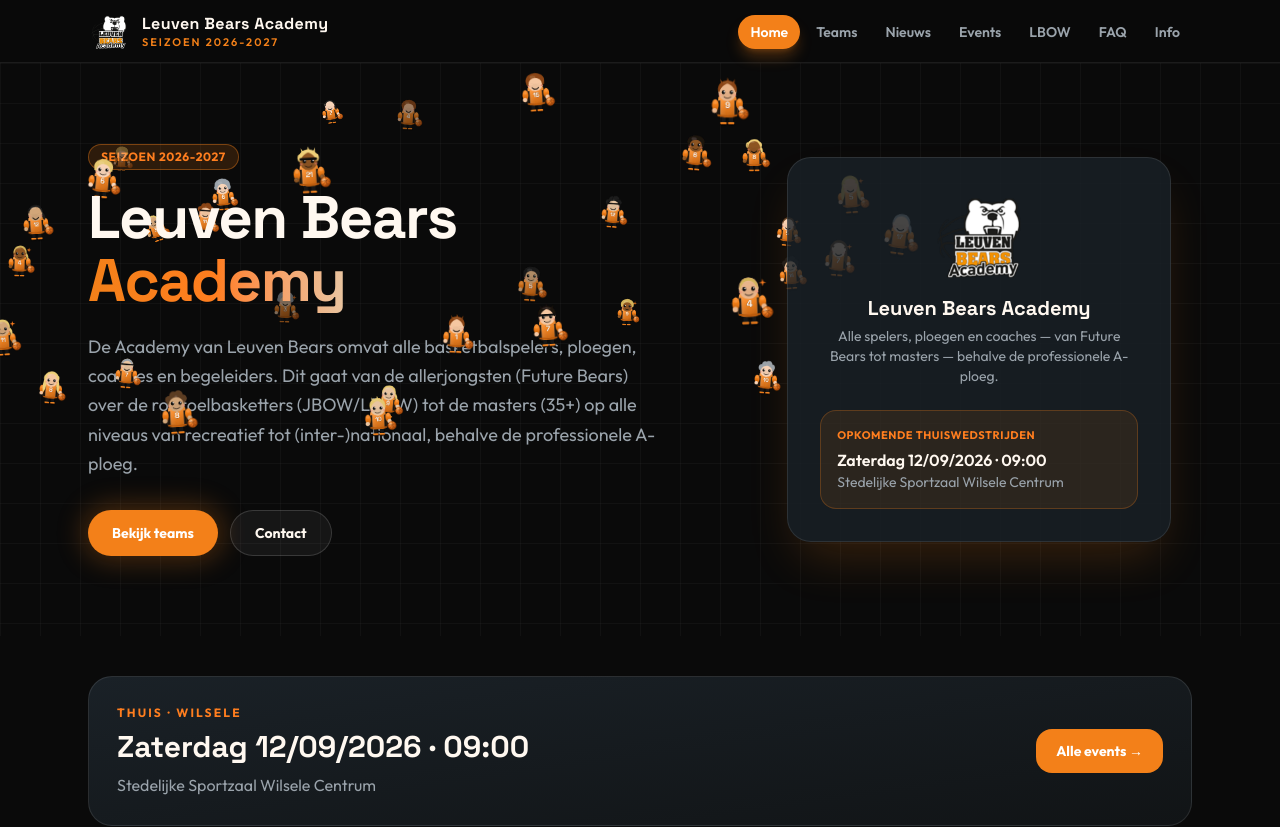
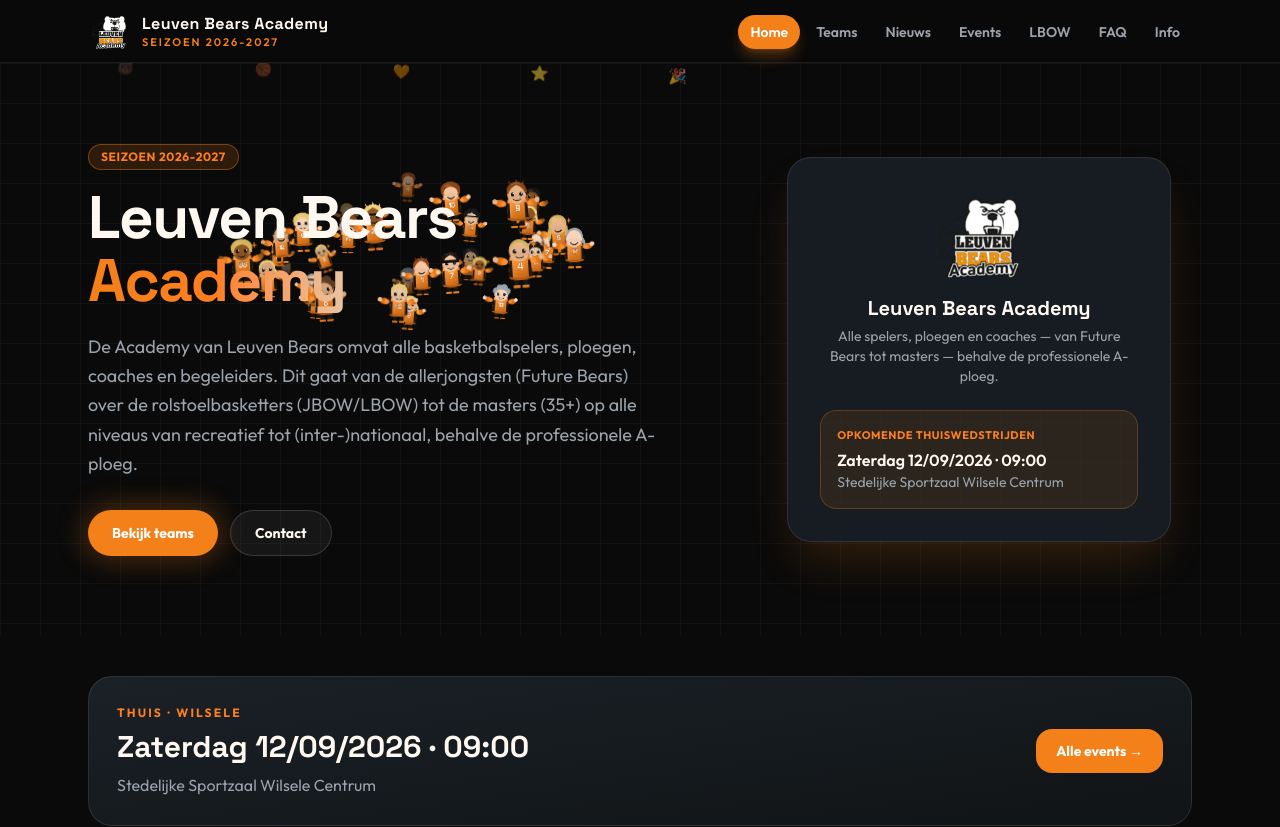
Before and after one commit to bartlens/leuven-bears-academy, a React (Vite) app: page / in a window 1280 px wide. Shown: the top 827 px of the page. Built offline with nearby package versions, Linux system fonts and the light colour scheme.

Commit message:
Tighten party cheer cluster and raise arms for real cheering

```diff
--- a/src/components/HeroTitlePeek.tsx
+++ b/src/components/HeroTitlePeek.tsx
@@ -122,34 +122,35 @@
 }
 
 function partySlots(count: number) {
+  /* Tight cluster around the title — close together, still a lively blob */
   const base: { left: number; top: number; scale: number }[] = [
-    { left: 8, top: 55, scale: 0.92 },
-    { left: 22, top: 18, scale: 0.85 },
-    { left: 38, top: 62, scale: 1 },
-    { left: 50, top: 8, scale: 0.9 },
-    { left: 62, top: 58, scale: 0.95 },
-    { left: 78, top: 22, scale: 0.88 },
-    { left: 92, top: 52, scale: 0.9 },
-    { left: 15, top: 88, scale: 0.8 },
-    { left: 48, top: 92, scale: 0.82 },
-    { left: 85, top: 85, scale: 0.8 },
-    { left: 30, top: 40, scale: 0.78 },
-    { left: 70, top: 38, scale: 0.78 },
+    { left: 34, top: 50, scale: 0.96 },
+    { left: 42, top: 30, scale: 0.9 },
+    { left: 50, top: 56, scale: 1 },
+    { left: 50, top: 22, scale: 0.92 },
+    { left: 58, top: 52, scale: 0.97 },
+    { left: 66, top: 32, scale: 0.9 },
+    { left: 68, top: 50, scale: 0.94 },
+    { left: 38, top: 68, scale: 0.86 },
+    { left: 50, top: 72, scale: 0.88 },
+    { left: 62, top: 68, scale: 0.86 },
+    { left: 42, top: 42, scale: 0.84 },
+    { left: 58, top: 40, scale: 0.84 },
   ]
   const slots = [...base]
   for (let i = base.length; i < count; i++) {
     const angle = ((i * 137.508) % 360) * (Math.PI / 180)
-    const ring = 28 + (i % 4) * 10
+    const ring = 12 + (i % 4) * 5
     slots.push({
-      left: Math.max(2, Math.min(98, 50 + Math.cos(angle) * ring)),
-      top: Math.max(4, Math.min(96, 50 + Math.sin(angle) * ring * 0.85)),
-      scale: 0.72 + (i % 5) * 0.04,
+      left: Math.max(28, Math.min(72, 50 + Math.cos(angle) * ring)),
+      top: Math.max(18, Math.min(76, 50 + Math.sin(angle) * ring * 0.7)),
+      scale: 0.78 + (i % 5) * 0.035,
     })
   }
   return slots.slice(0, count).map((s, i) => ({
     left: `${s.left}%`,
     top: `${s.top}%`,
-    delay: `${i * 0.04}s`,
+    delay: `${i * 0.035}s`,
     scale: s.scale,
   }))
 }
--- a/src/index.css
+++ b/src/index.css
@@ -108,8 +108,8 @@
 .hero-title-peek__stage {
   left: 50%;
   top: 50%;
-  width: 160%;
-  height: 280%;
+  width: 120%;
+  height: 220%;
   transform: translate(-50%, -50%);
 }
 
@@ -160,6 +160,63 @@
 .hero-title-peek__svg .pf-legs,
 .hero-title-peek__svg .pf-head {
   animation: none !important;
+}
+
+.hero-title-peek__svg .pf-arm-l,
+.hero-title-peek__svg .pf-arm-r {
+  transform-box: view-box;
+}
+
+.hero-title-peek__svg .pf-arm-l {
+  transform-origin: 34px 78px;
+}
+
+.hero-title-peek__svg .pf-arm-r {
+  transform-origin: 106px 78px;
+}
+
+/* Both arms up — real cheer (party / wave peak / dunk crowd) */
+@keyframes hero-cheer-arm-l {
+  0% { transform: rotate(0deg); }
+  10% { transform: rotate(48deg); }
+  22% { transform: rotate(98deg); }
+  38% { transform: rotate(82deg); }
+  52% { transform: rotate(112deg); }
+  68% { transform: rotate(88deg); }
+  82% { transform: rotate(102deg); }
+  100% { transform: rotate(70deg); }
+}
+
+@keyframes hero-cheer-arm-r {
+  0% { transform: rotate(0deg); }
+  10% { transform: rotate(-48deg); }
+  22% { transform: rotate(-98deg); }
+  38% { transform: rotate(-82deg); }
+  52% { transform: rotate(-112deg); }
+  68% { transform: rotate(-88deg); }
+  82% { transform: rotate(-102deg); }
+  100% { transform: rotate(-70deg); }
+}
+
+.hero-title-peek__fig--party .pf-arm-l,
+.hero-title-peek__fig--wave .pf-arm-l,
+.hero-title-peek__fig--dunk-crowd .pf-arm-l {
+  animation: hero-cheer-arm-l 3.6s cubic-bezier(0.22, 1, 0.36, 1) both !important;
+  animation-delay: inherit !important;
+}
+
+.hero-title-peek__fig--party .pf-arm-r,
+.hero-title-peek__fig--wave .pf-arm-r,
+.hero-title-peek__fig--dunk-crowd .pf-arm-r {
+  animation: hero-cheer-arm-r 3.6s cubic-bezier(0.22, 1, 0.36, 1) both !important;
+  animation-delay: inherit !important;
+}
+
+/* Ball off during cheer so raised arms read clearly */
+.hero-title-peek__fig--party .pf-ball,
+.hero-title-peek__fig--wave .pf-ball,
+.hero-title-peek__fig--dunk-crowd .pf-ball {
+  opacity: 0 !important;
 }
 
 .hero-title-peek__svg .pf-glow,
@@ -398,7 +455,13 @@
   .hero-title-peek__fig--dunk-climber,
   .hero-title-peek__fig--dunk-crowd,
   .hero-title-peek__confetti,
-  .hero-title-peek__fig.is-laughing .pf-head {
+  .hero-title-peek__fig.is-laughing .pf-head,
+  .hero-title-peek__fig--party .pf-arm-l,
+  .hero-title-peek__fig--party .pf-arm-r,
+  .hero-title-peek__fig--wave .pf-arm-l,
+  .hero-title-peek__fig--wave .pf-arm-r,
+  .hero-title-peek__fig--dunk-crowd .pf-arm-l,
+  .hero-title-peek__fig--dunk-crowd .pf-arm-r {
     animation: none !important;
   }
 
```
